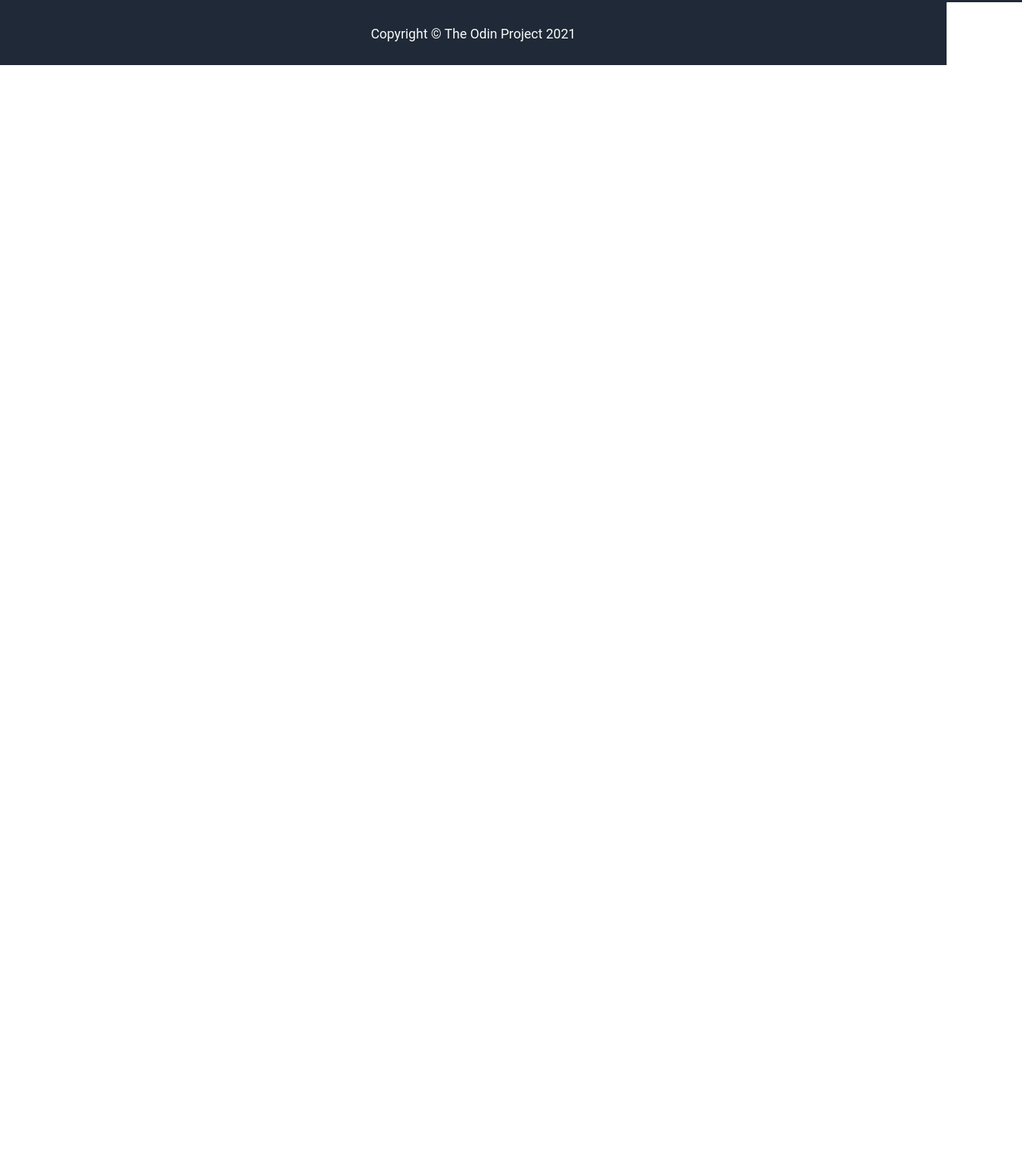
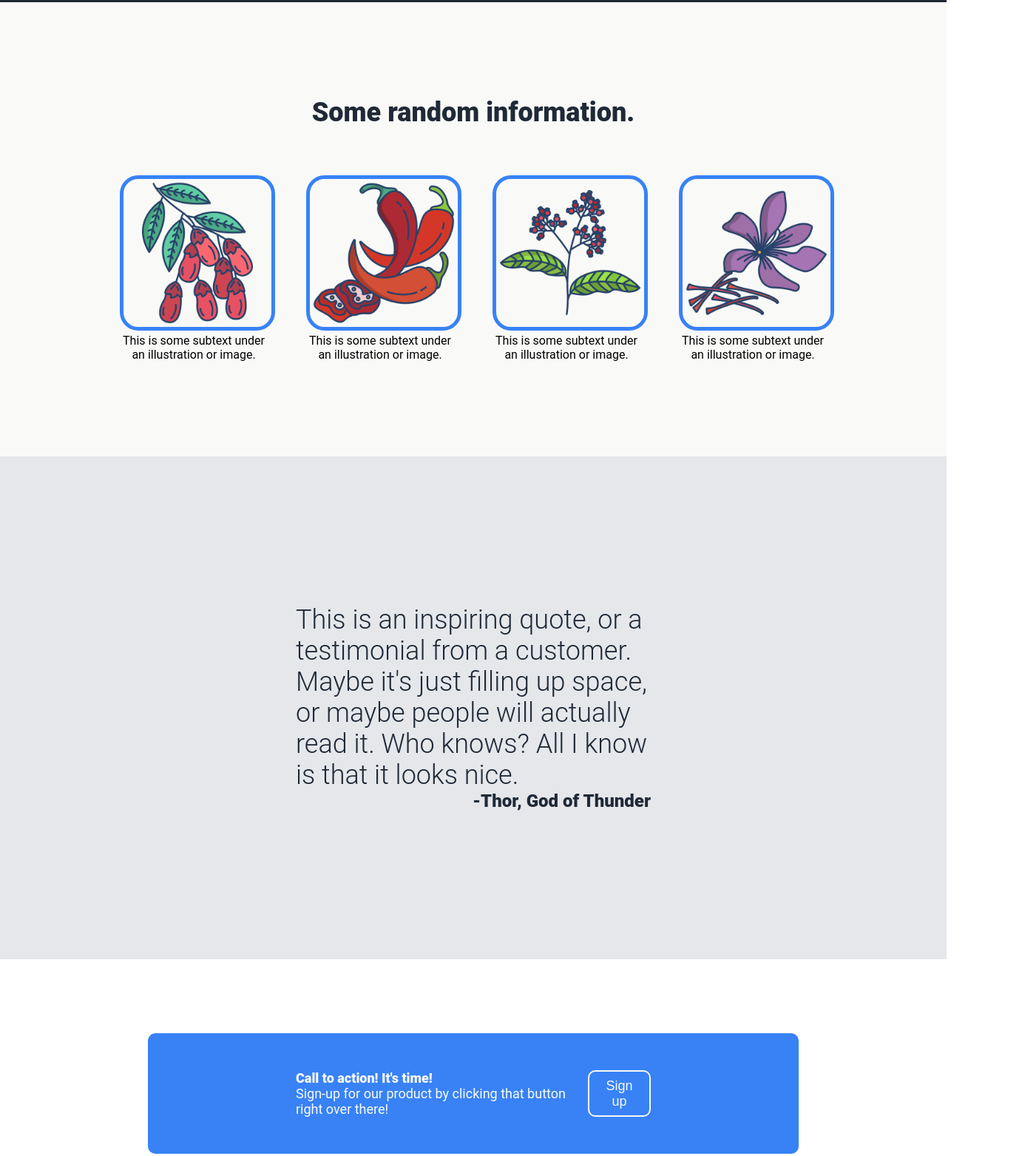
Before and after one commit to ArlenChu/odin-landing-page, a plain HTML site: page index.html in a window 1280 px wide. Shown: the part 699-2262 px from the top of the page at 74% size, 1382 px wide, since content can reach past the window. Before the commit the page ends 800 px from the top, so only its background shows below. Drawn offline with Linux system fonts and the light colour scheme.

Commit message:
landing page done

```diff
--- a/index.html
+++ b/index.html
@@ -20,13 +20,45 @@
             <div class="intro-left">
                 <div class="main-title">This website is awesome</div>
                 <div class="sub-text">This website has some subtext that goes here under the main title. It's a smaller font and color is lower contrast.</div>
-                <button>Sign up</button>
+                <button class="button-1">Sign up</button>
             </div>
             <img src="./logo.png" alt="this is a placeholder for an image">
         </div>
-        <div class="info"></div>
-        <div class="quote"></div>
-        <div class="sign-up"></div>
+        <div class="information">
+            <div class="info-title">Some random information.</div>
+            <!-- Icons made by Icongeek26 from www.flaticon.com -->
+            <div class="info-container">
+                <div class="info">
+                    <img src="./images/barberry.png" alt="barberry" class="info-img">
+                    <div class="text">This is some subtext under an illustration or image.</div>
+                </div>
+                <div class="info">
+                    <img src="./images/chilli.png" alt="chili" class="info-img">
+                    <div class="text">This is some subtext under an illustration or image.</div>
+                </div>
+                <div class="info">
+                    <img src="./images/pepper.png" alt="pepper" class="info-img">
+                    <div class="text">This is some subtext under an illustration or image.</div>
+                </div>
+                <div class="info">
+                    <img src="./images/saffron.png" alt="saffron" class="info-img">
+                    <div class="text">This is some subtext under an illustration or image.</div>
+                </div>
+            </div>
+        </div>
+        <div class="quote">
+            <div class="quote-text">This is an inspiring quote, or a testimonial from a customer. Maybe it's just filling up space, or maybe people will actually read it. Who knows? All I know is that it looks nice.</div>
+            <div class="quote-author">-Thor, God of Thunder</div>
+        </div>
+        <div class="sign-up">
+            <div class="banner">
+                <div>
+                    <div class="banner-slogan">Call to action! It's time!</div>
+                    <div class="banner-instructions">Sign-up for our product by clicking that button right over there!</div>
+                </div>
+                <button class="button-2">Sign up</button>
+            </div>
+        </div>
     </div>
     <div class="footer">Copyright © The Odin Project 2021</div>
 </body>
--- a/styles.css
+++ b/styles.css
@@ -35,11 +35,6 @@ a {
     justify-content: center;
 }
 
-.content {
-    flex: 1;
-    display: flex;
-}
-
 .intro {
     flex: 1 1 100%;
     display: flex;
@@ -69,9 +64,95 @@ img {
 button {
   padding: 8px 16px;
   border-radius: 10px;
-  border: none;
-  background: #3882f6;
   font-size: 18px;
   color: #f9faf8;
-  flex: 0 0 auto ;
+  background: #3882f6;
 }
+
+.button-1 {
+    border: none;
+}
+
+.information {
+    background-color: #f9faf8;
+    display: flex;
+    flex-direction: column;
+    align-items: center;
+    gap: 64px;
+    padding-top: 128px;
+    padding-bottom: 128px;
+}
+
+.info-title {
+    font-size: 36px;
+    font-weight: 900;
+    color: #1f2937;
+}
+
+.info-container {
+    display: flex;
+    justify-content: center;
+    gap: 52px;
+}
+
+.info-img {
+    width: 200px;
+    height: 200px;
+    border: 5px solid #3882f6;
+    border-radius: 25px;
+}
+
+.info {
+    max-width: 200px;
+}
+
+.text {
+    text-align: center;
+}
+
+.quote {
+    background-color: #e5e7eb;
+    padding: 200px 400px;
+    display: flex;
+    flex-direction: column;
+}
+
+.quote-text {
+    font-size: 36px;
+    font-weight: 300;
+    color: #1f2937;
+}
+
+.quote-author {
+    font-size: 24px;
+    font-weight: 900;
+    color: #1f2937;
+    text-align: right;
+}
+
+.sign-up {
+    padding: 100px 200px;
+}
+
+.banner {
+    background-color: #3882f6;
+    padding: 50px 200px;
+    border-radius: 10px;
+    display: flex;
+    justify-content: space-between;
+}
+
+.button-2 {
+    border: 2px solid #f9faf8;
+}
+
+.banner-slogan {
+    font-size: 18px;
+    color: #f9faf8;
+    font-weight: 900;
+}
+
+.banner-instructions {
+    font-size: 18px;
+    color: #f9faf8;
+}
```
Also changed, not shown: images/barberry.png (added), images/chilli.png (added), images/pepper.png (added), images/saffron.png (added).
